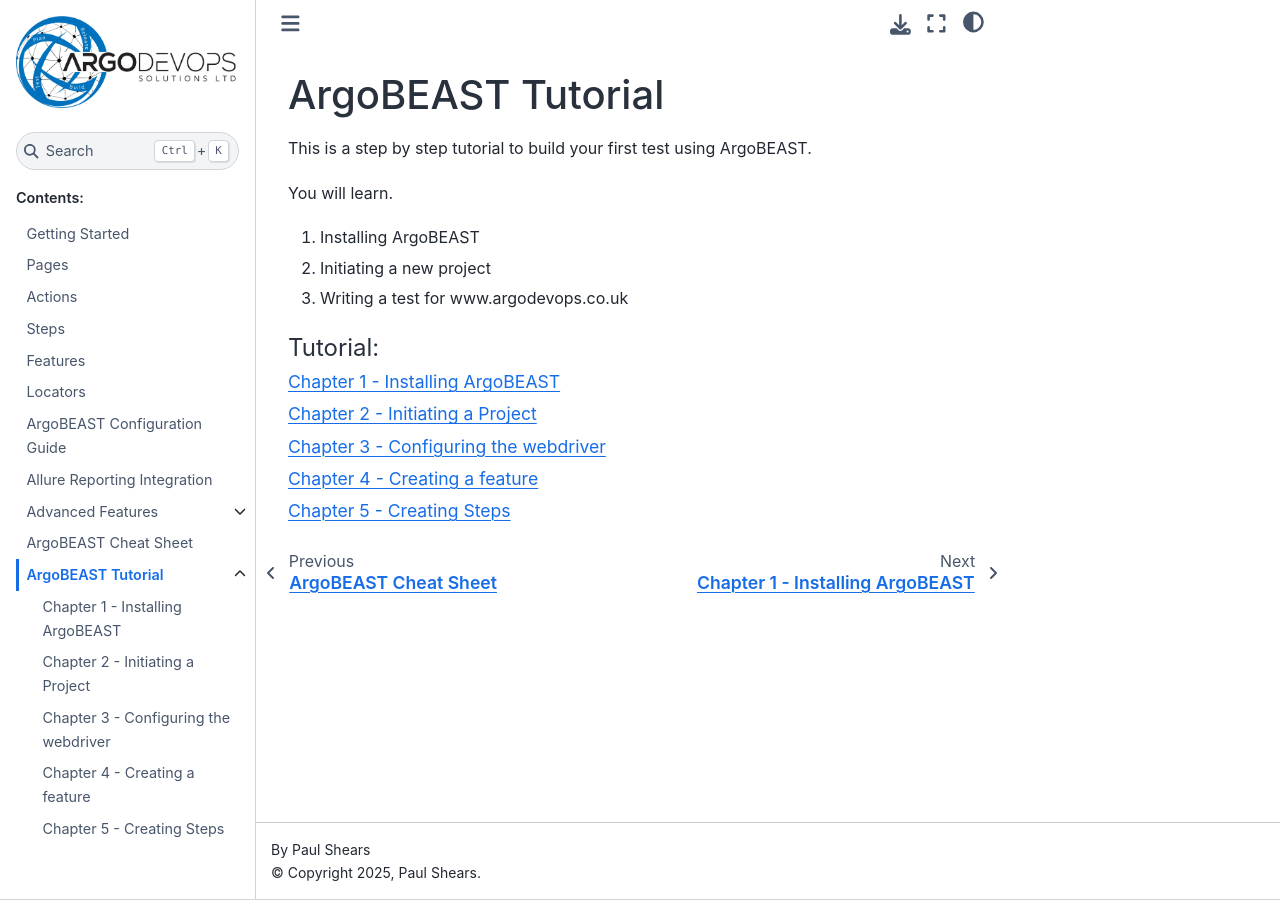
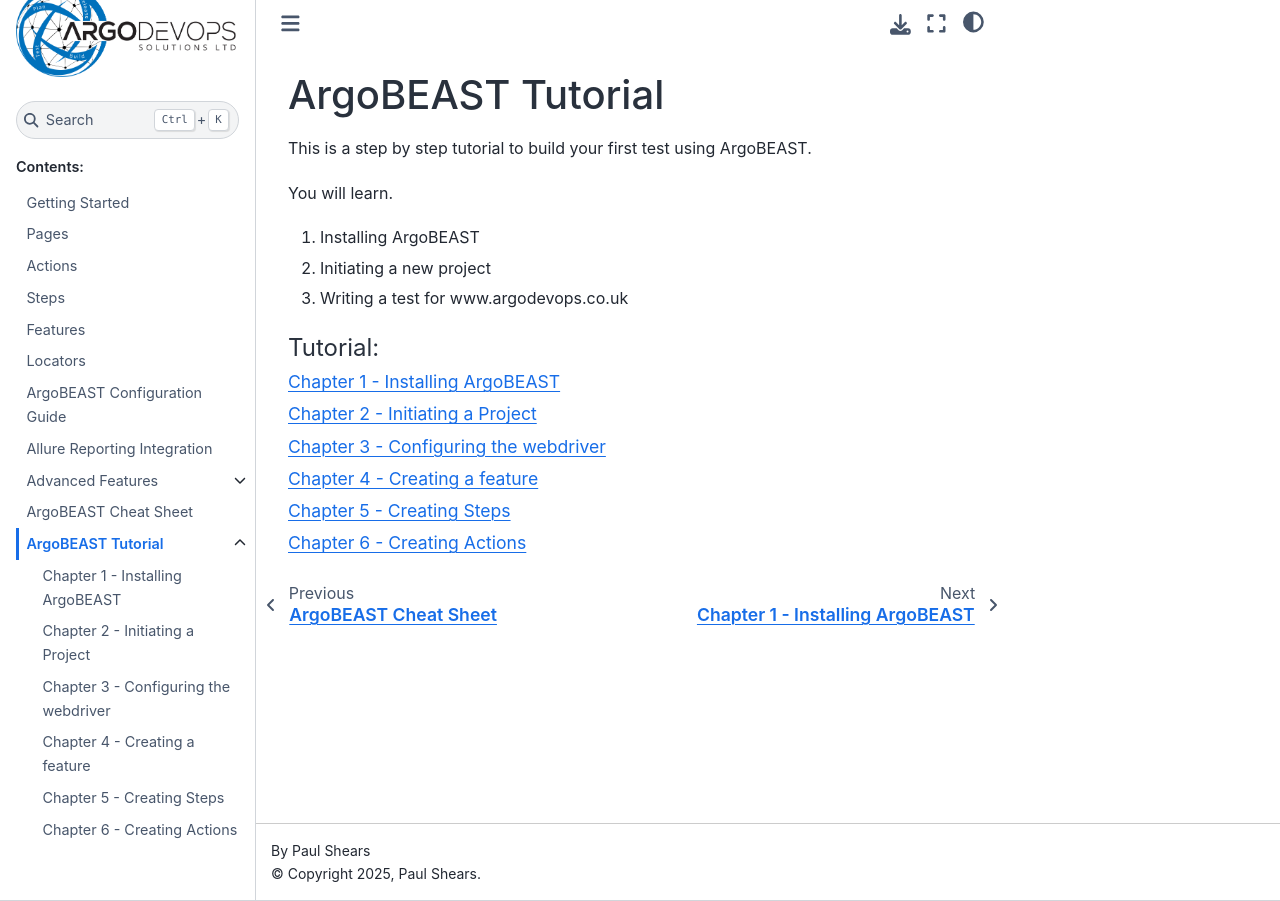
Before and after one commit to argodevops/ArgoBEAST, a Sphinx documentation site: the page built from docs/source/tutorial.rst, in a window 1280 px wide. Built offline with Sphinx 7.4.7 and the Sphinx Book theme 1.1.4, drawn with Linux system fonts in a browser that asks for light colours.

Commit message:
chore: added actions page

```diff
--- a/docs/source/tutorial.rst
+++ b/docs/source/tutorial.rst
@@ -19,3 +19,4 @@
    tutorial/3_configuring_webdriver
    tutorial/4_creating_a_feature
    tutorial/5_creating_steps
+   tutorial/6_creating_actions
--- /dev/null
+++ b/docs/source/tutorial/6_creating_actions.rst
@@ -0,0 +1,4 @@
+Chapter 6 - Creating Actions
+############################
+
+In the previous chapter, we created steps. The steps call actions but currently, there are no actions to be called.
```
